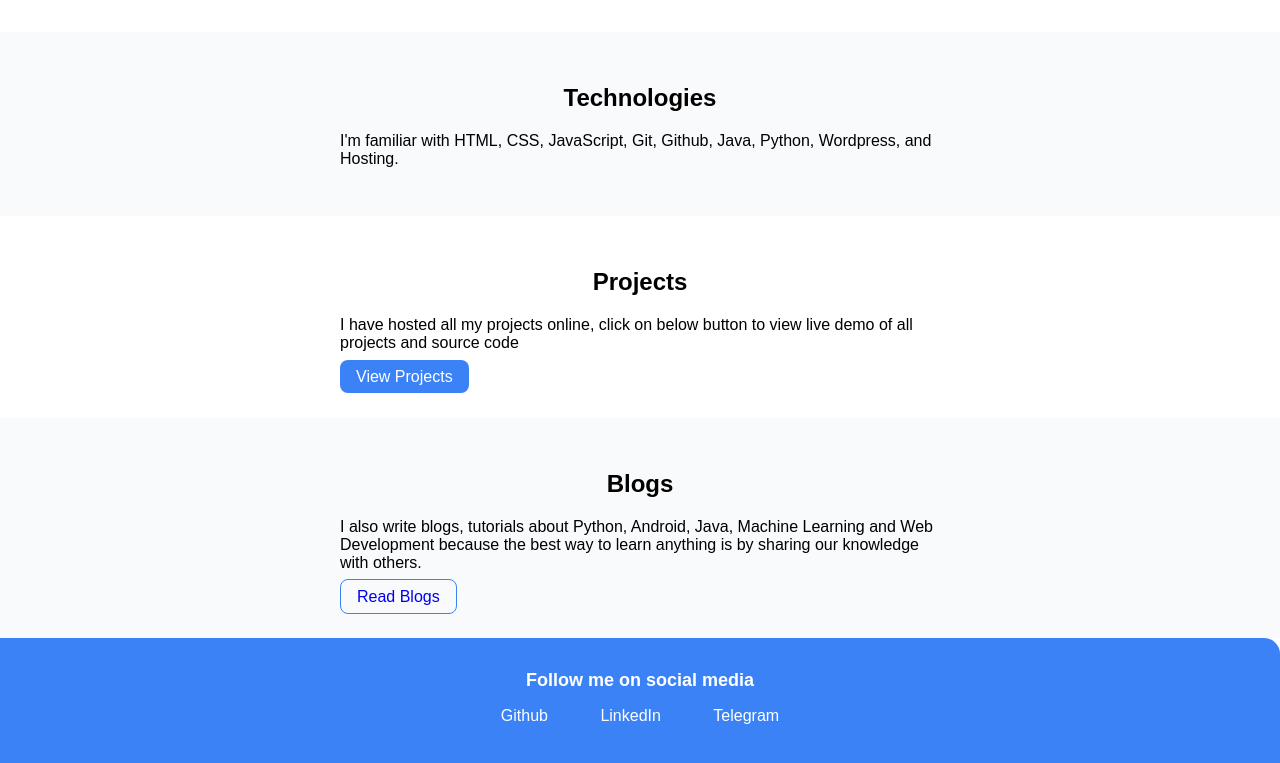
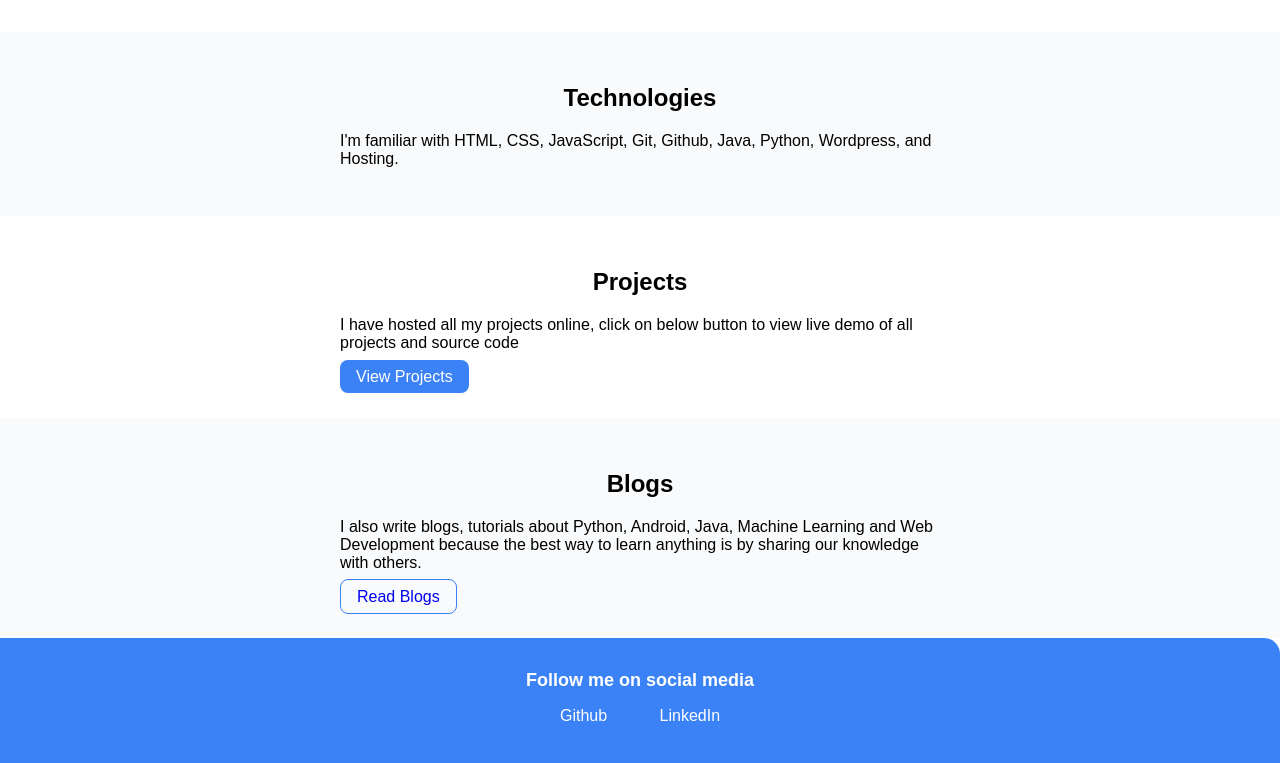
Before and after one commit to srinivas180/neog-mark-3-4-5, a plain HTML site: page index.html in a window 1280 px wide. Shown: the part 486-1249 px from the top of the page. Drawn offline with Linux system fonts and the light colour scheme.

Commit message:
Updated Social Media Links

```diff
--- a/index.html
+++ b/index.html
@@ -62,9 +62,9 @@
     <footer class="footer">
         <div class="footer-header">Follow me on social media</div>
         <ul class="list-non-bullet">
-            <li class="list-item-inline"><a class="link" href="/">Github</a></li>
-            <li class="list-item-inline"><a class="link" href="/">LinkedIn</a></li>
-            <li class="list-item-inline"><a class="link" href="/">Telegram</a></li>
+            <li class="list-item-inline"><a class="link" href="https://github.com/srinivas180">Github</a></li>
+            <li class="list-item-inline"><a class="link"
+                    href="https://www.linkedin.com/in/srinivasreddy3119/">LinkedIn</a></li>
         </ul>
     </footer>
 </body>
```
